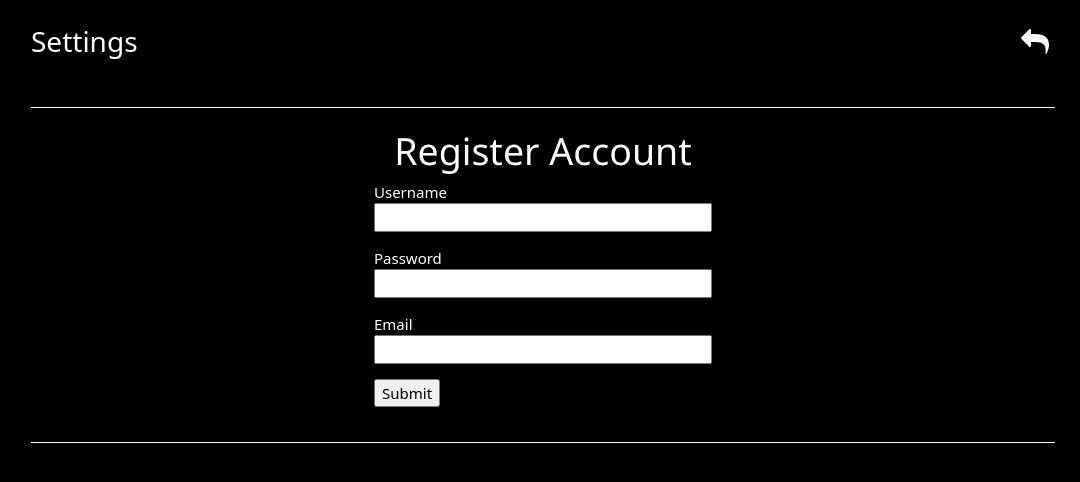
After one commit to Connor-H-Bot/cits3403, a Flask app: template project/app/templates/Registration.html in a window 1280 px wide. The commit adds this page. Shown: the top 482 px of the page, without its empty margins (97-1177 px from the left). Run offline with Flask 2, Linux system fonts and the light colour scheme; the template is opened without the code that fills it, so the values that code supplies are empty, except form fields; tables that the repository leaves empty hold one stand-in row (values such as "Sample post"); form fields are guessed from the names that the template uses.

```diff
--- a/project/app/forms.py
+++ b/project/app/forms.py
@@ -12,12 +12,12 @@ class registrationForm(FlaskForm):
     username = StringField('Username', validators=[DataRequired()])
     email = StringField('Email', validators=[DataRequired()])
     password = PasswordField('Password', validators=[DataRequired()])
-    submit = SubmitField('Sign In')
+    submit = SubmitField('Register')
 
 class submitaTweet(FlaskForm):
     tweetBody = StringField('Tweet', validators=[DataRequired()])
     year =  IntegerField('Year', validators=[DataRequired()])
     likes = IntegerField('Likes', validators=[DataRequired()])
     retweets = IntegerField('Retweets', validators=[DataRequired()])
-    isTrump = BooleanField('Is this a Trump tweet?', validators=[DataRequired()])
-    submit = SubmitField('Sign In')
+    isTrump = BooleanField('Is this a Trump tweet?')
+    submit = SubmitField('Submit')
--- a/project/app/models.py
+++ b/project/app/models.py
@@ -74,4 +74,5 @@ class NotTrump(db.Model): #return the non trump tweets as dictionary
             "retweets": self.retweets,
             "isTrump": False
         }
+
         return tweet
--- /dev/null
+++ b/project/app/templates/Registration.html
@@ -0,0 +1,104 @@
+{% extends "base.html" %}
+
+{% block content %}
+
+<div class="settingsScreenON" id="settingsScreen">
+
+    <div id="settingDiv1">
+        <p class="settingTitle">Settings</p>
+        <button class="exitButton" type="button" id="exitButton2" onclick="window.location='/Settings'">
+            <i class="fa fa-mail-reply" id="exitButton"></i>
+        </button>
+    </div>
+
+    <div class="contrastButton">
+        <!-- used to keep border  -->
+    </div>
+
+    <div class="formSubmit">
+        <h1>Register Account</h1>
+        <form action="/Register" method="post" novalidate>
+            {{ Rform.hidden_tag() }}
+            <p>
+                {{ Rform.username.label }}<br>
+                {{ Rform.username(size=32) }}<br>
+                {% for error in Rform.username.errors %}
+                <span style="color: red;">[{{ error }}]</span>
+                {% endfor %}
+            </p>
+            <p>
+                {{ Rform.password.label }}<br>
+                {{ Rform.password(size=32) }}<br>
+                {% for error in Rform.password.errors %}
+                <span style="color: red;">[{{ error }}]</span>
+                {% endfor %}
+            </p>
+            <p>
+                {{ Rform.email.label }}<br>
+                {{ Rform.email(size=32) }}<br>
+                {% for error in Rform.email.errors %}
+                <span style="color: red;">[{{ error }}]</span>
+                {% endfor %}
+            </p>
+            <p>{{ Rform.submit() }}</p>
+        </form>
+    </div>
+
+</div>
+
+<div class="teamLinks">
+    <!-- the team with linkedin -->
+    <p id="teamTitle">Meet The Team:</p>
+
+    <a href="https://www.linkedin.com/in/kyronmilton/">@Kyron Milton</a>
+    <br>
+    <a href="https://www.linkedin.com/in/connor-harris-739a25151/">@Connor Harris</a>
+
+
+</div>
+
+<!-- Modal -->
+<div class="modal fade" id="registrationModal" data-bs-backdrop="static" data-bs-keyboard="false" tabindex="-1"
+    aria-labelledby="staticBackdropLabel" aria-hidden="true">
+    <div class="modal-dialog modal-dialog-centered">
+        <div class="modal-content" style="background-color:black; border:1px solid white">
+            <div class="modal-header">
+                <h5 class="modal-title" style="color:white;" id="staticBackdropLabel">Registration</h5>
+            </div>
+            <div class="modal-body" style="color:white">
+                <form action="/Register" method="post" novalidate>
+                    {{ Rform.hidden_tag() }}
+                    <p>
+                        {{ Rform.username.label }}<br>
+                        {{ Rform.username(size=32) }}<br>
+                        {% for error in Rform.username.errors %}
+                        <span style="color: red;">[{{ error }}]</span>
+                        {% endfor %}
+                    </p>
+                    <p>
+                        {{ Rform.password.label }}<br>
+                        {{ Rform.password(size=32) }}<br>
+                        {% for error in Rform.password.errors %}
+                        <span style="color: red;">[{{ error }}]</span>
+                        {% endfor %}
+                    </p>
+                    <p>
+                        {{ Rform.email.label }}<br>
+                        {{ Rform.email(size=32) }}<br>
+                        {% for error in Rform.email.errors %}
+                        <span style="color: red;">[{{ error }}]</span>
+                        {% endfor %}
+                    </p>
+                    <p>{{ Rform.submit() }}</p>
+                </form>
+            </div>
+            <div class="modal-footer">
+                <button type="button" class="btn btn-secondary" data-bs-dismiss="modal">Close</button>
+            </div>
+        </div>
+    </div>
+</div>
+
+</div>
+
+{% endblock %}
--- a/project/app/templates/settingsADM.html
+++ b/project/app/templates/settingsADM.html
@@ -21,7 +21,7 @@
 
     <div class="submitTweet">
         <h1>Submit a Tweet</h1>
-        <form action="/" method="post" novalidate id="formBox">
+        <form action="/api/submitTweet" method="post" novalidate id="formBox">
             {{ tweetForm.hidden_tag() }}
             <p>
                 {{ tweetForm.tweetBody.label }}<br>
```
Also changed, not shown: project/app/api/models_api.py (+21 -2 lines), project/app/controller.py (+2 -11 lines), project/app/delete_code_tests.py (deleted, +0 -55 lines), project/app/routes.py (+6 -3 lines), project/app/templates/settings.html (+1 -44 lines), project/app/app.db, 1 other file. Lines whose indentation alone changed are shown as unchanged.
